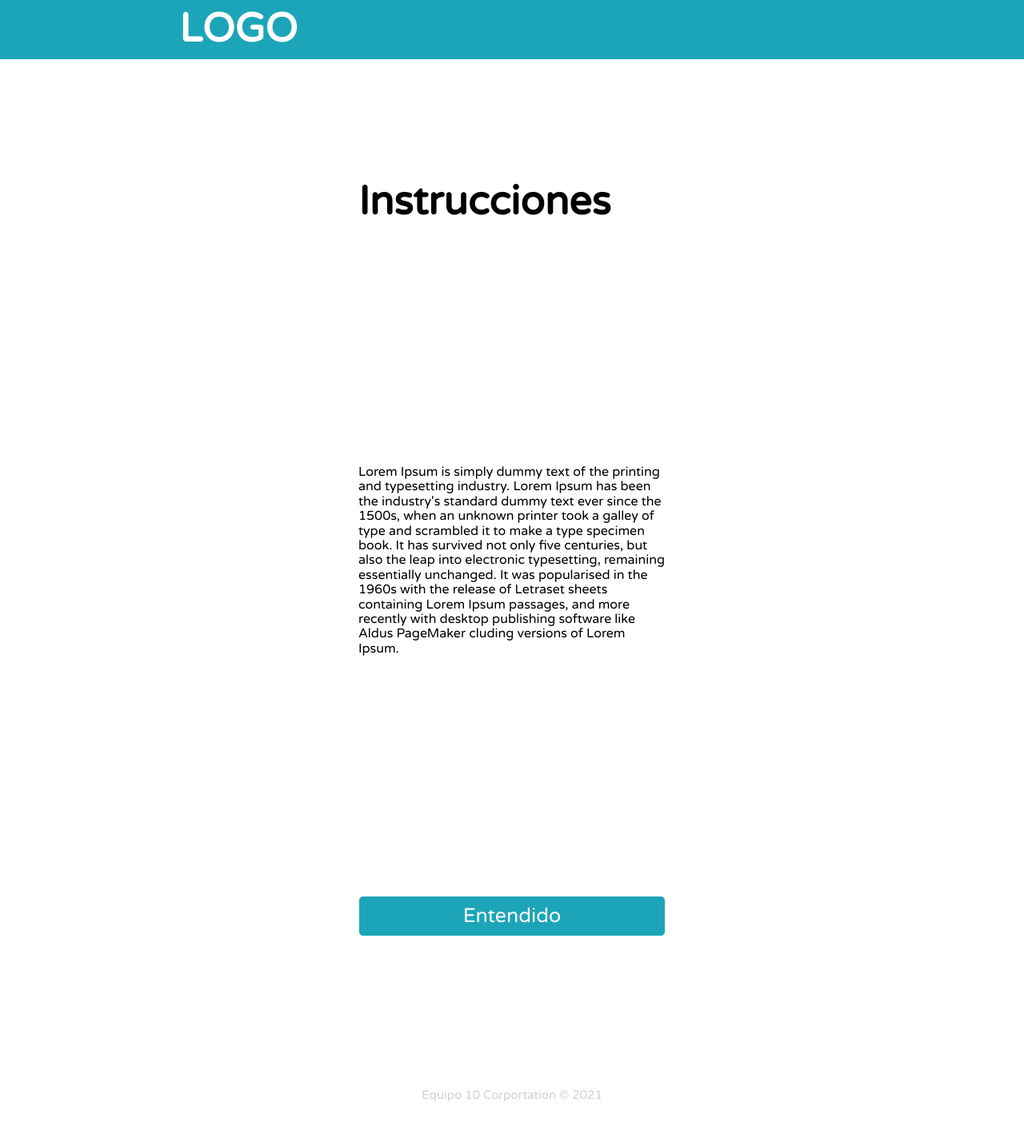
After one commit to danialucasm/proyectoInfo, a Django app: page /instrucciones/ in a window 1280 px wide. The commit adds this page. Shown: the whole page at 80% size. Run offline with Django 3.2, Linux system fonts and the light colour scheme.

Commit message:
Perfil, instrucciones

```diff
--- a/proyecto/app_juego/templates/app_juego/inicio.html
+++ b/proyecto/app_juego/templates/app_juego/inicio.html
@@ -3,7 +3,7 @@
 {% block content %}
     <div class="row">
         <div class="col s4 center">
-            <a class="boton_instrucciones", id="boton-instrucciones" href="#" ><i class="boton-instrucciones">Instrucciones</i></a>
+            <a href="{% url 'instrucciones' %}" class="boton_instrucciones", id="boton-instrucciones"  ><i class="boton-instrucciones">Instrucciones</i></a>
         </div>
         <div class="col s4 center">
             <a class="boton_jugar", id="boton-jugar" href="#"><i class="boton-jugar">Jugar</i></a>
--- /dev/null
+++ b/proyecto/app_juego/templates/app_juego/instrucciones.html
@@ -0,0 +1,22 @@
+{% extends 'layout.html' %}
+
+{% block content %}
+
+    <h1 class="center">Instrucciones</h1>
+    <!-- <div class="container center"> -->
+        <p class="center">
+        Lorem Ipsum is simply dummy text of the printing and typesetting
+        industry. Lorem Ipsum has been the industry's standard dummy text ever
+        since the 1500s, when an unknown printer took a galley of type and
+        scrambled it to make a type specimen book. It has survived not only
+        five centuries, but also the leap into electronic typesetting,
+        remaining essentially unchanged. It was popularised in the 1960s
+        with the release of Letraset sheets containing Lorem Ipsum passages,
+        and more recently with desktop publishing software like Aldus PageMaker
+        cluding versions of Lorem Ipsum.
+      </p>
+      <div class="col s4 center">
+        <a href="{% url 'inicio' %}" class="boton_entendido", id="boton-entendido">Entendido</a>
+      </div>
+<!-- </div> -->
+{% endblock %}
--- a/proyecto/app_juego/urls.py
+++ b/proyecto/app_juego/urls.py
@@ -7,4 +7,6 @@ urlpatterns = [
     # path('admin/', admin.site.urls),
     path("", views.principal, name="principal"),
     path("inicio/", views.inicio, name="inicio"),
+    path("instrucciones/", views.instrucciones, name="instrucciones"),
+    path("perfil/", views.perfil, name="perfil"),
 ]
--- a/proyecto/app_juego/views.py
+++ b/proyecto/app_juego/views.py
@@ -9,3 +9,11 @@ def inicio(request):
 def principal(request):
     context = {}
     return render(request,'app_juego/principal.html', context)
+
+def instrucciones(request):
+    context = {}
+    return render(request,'app_juego/instrucciones.html', context)
+
+def perfil(request):
+    context = {}
+    return render(request,'app_juego/perfil.html', context)
--- a/proyecto/static/style.css
+++ b/proyecto/static/style.css
@@ -4,15 +4,31 @@ body{
 	font-family: 'Varela Round', Helvetica, Arial, serif;
 }
 /* Global Styles*/
-/* h1{
+h1{
 
-} */
+}
 
 /* h2{
 } */
 
 /*Botones Personalidados*/
-
+.boton_entendido{
+  text-decoration: none;
+  padding: 10px;
+  font-weight: 100;
+  font-size: 25px;
+  color: #ffffff;
+  background-color: #1CA5B8;
+  border-radius: 6px;
+  border: 1px solid #ffffff;
+  display: flex;
+  justify-content: center;
+  align-items: center;
+}
+.boton_entendido:hover{
+  color: #1883ba;
+  background-color: #ffffff;
+}
   .boton_ingresar{
     text-decoration: none;
     padding: 10px;
--- a/proyecto/templates/header.html
+++ b/proyecto/templates/header.html
@@ -4,7 +4,7 @@
         <ul>
             {% if request.user.is_authenticated %}
                 <li><a href="#">Inicio</a></li>
-                <li><a href="#">Perfil</a></li>
+                <li><a href="{% url 'perfil' %}">Perfil</a></li>
                 <li><a href="#">Mi Historial</a></li>
                 <li><a href="{% url 'logout' %}">Salir</a></li>
             {% endif %}
```
Also changed, not shown: proyecto/app_juego/templates/app_juego/perfil.html (added, +38 -0 lines), proyecto/db.sqlite3.
